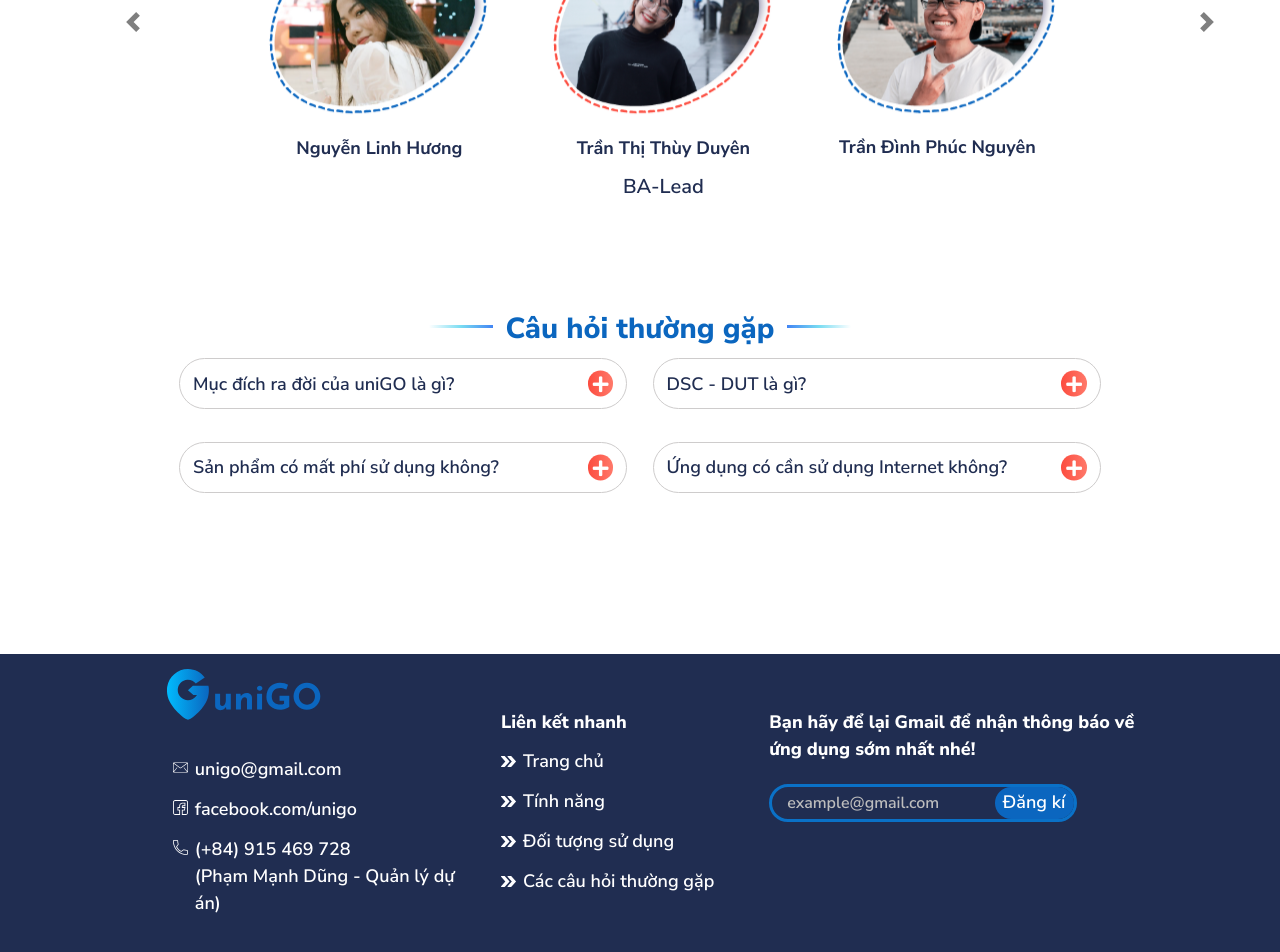
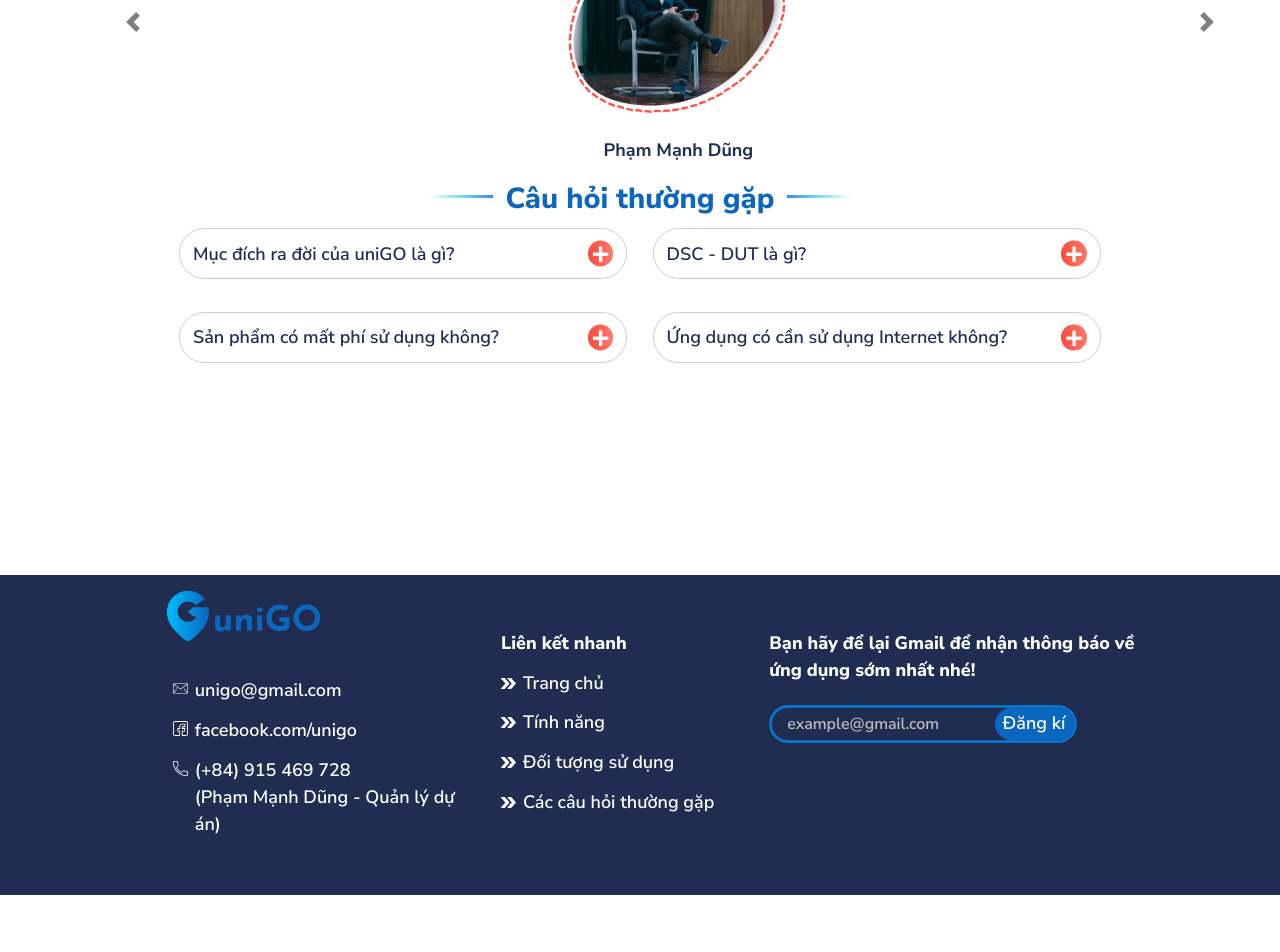
Before and after one commit to lelienhuong/dut_gis, a Vue app: page / in a window 1280 px wide. Shown: the part 3306-4258 px from the top of the page. After the commit the page ends 4201 px from the top, so only its background shows below. Built offline with nearby package versions, Linux system fonts and the light colour scheme; what vue-rippler would draw is missing.

Commit message:
little more adjust

```diff
--- a/public/js/smoothScroll.js
+++ b/public/js/smoothScroll.js
@@ -1,6 +1,6 @@
-$(document).ready(function() {
+$(document).ready(function () {
     // Add smooth scrolling to all links
-    $("a").on('click', function(event) {
+    $("a").on('click', function (event) {
 
         // Make sure this.hash has a value before overriding default behavior
         if (this.hash !== "") {
@@ -14,7 +14,7 @@
             // The optional number (800) specifies the number of milliseconds it takes to scroll to the specified area
             $('html, body').animate({
                 scrollTop: $(hash).offset().top
-            }, 800, function() {
+            }, 800, function () {
 
                 // Add hash (#) to URL when done scrolling (default click behavior)
                 window.location.hash = hash;
--- a/src/components/Footer.vue
+++ b/src/components/Footer.vue
@@ -1,6 +1,6 @@
 <template>
   <section id="footer">
-    <div class="footer--wrap" >
+    <div class="footer--wrap" style="margin-top: 15vw">
       <div class="footer--wrapp-inner">
         <div class="footer__contact--wrapper">
           <img
@@ -102,7 +102,6 @@
 .footer--wrap {
   height: 20vw;
   width: auto;
-  margin-top: 11vw;
   background-image: url("../assets/Rectangle\ 6.svg");
   background-size: cover;
   display: flex;
--- a/src/components/Questions.vue
+++ b/src/components/Questions.vue
@@ -153,10 +153,6 @@
 </script>
 
 <style>
-  #questions{
-    margin-top: 130px;
-  }
-
 .question__detail--wrapper2 {
   width: 100%;
   height: 4vw;
--- a/src/components/members/components/members-767.vue
+++ b/src/components/members/components/members-767.vue
@@ -3,7 +3,7 @@
     <div class="container position-relative">
       <a
         class="carousel-control-prev"
-        href="#carousel__768"
+        data-target="#carousel__768"
         role="button"
         data-slide="prev"
         style="position: absolute; top: 170px; z-index: 1300"
@@ -13,7 +13,7 @@
       </a>
       <a
         class="carousel-control-next"
-        href="#carousel__768"
+        data-target="#carousel__768"
         role="button"
         data-slide="next"
         style="position: absolute; top: 170px; z-index: 1300"
@@ -78,7 +78,9 @@
                 alt="Phúc Nguyên"
               />
               <div class="member--name">
-                <p class="center-text" style="margin-left: -20px">Trần Đình Phúc Nguyên</p>
+                <p class="center-text" style="margin-left: -20px">
+                  Trần Đình Phúc Nguyên
+                </p>
               </div>
             </div>
           </div>
@@ -267,6 +269,7 @@
   .carousel-inner {
     width: 86% !important;
     left: 7% !important;
+    height: 920px !important;
   }
 }
 
--- a/src/components/members/components/members-carousel.vue
+++ b/src/components/members/components/members-carousel.vue
@@ -177,7 +177,7 @@
     <div id="carousel_control">
       <a
         class="carousel-control-prev"
-        href="#carousel"
+        data-target="#carousel"
         role="button"
         data-slide="prev"
       >
@@ -186,7 +186,7 @@
       </a>
       <a
         class="carousel-control-next"
-        href="#carousel"
+        data-target="#carousel"
         role="button"
         data-slide="next"
       >
@@ -236,6 +236,8 @@
 .row {
   width: 100%;
   justify-content: center;
+  margin-left: 0px !important;
+  margin-right: 0px !important;
 }
 
 .col {
```
